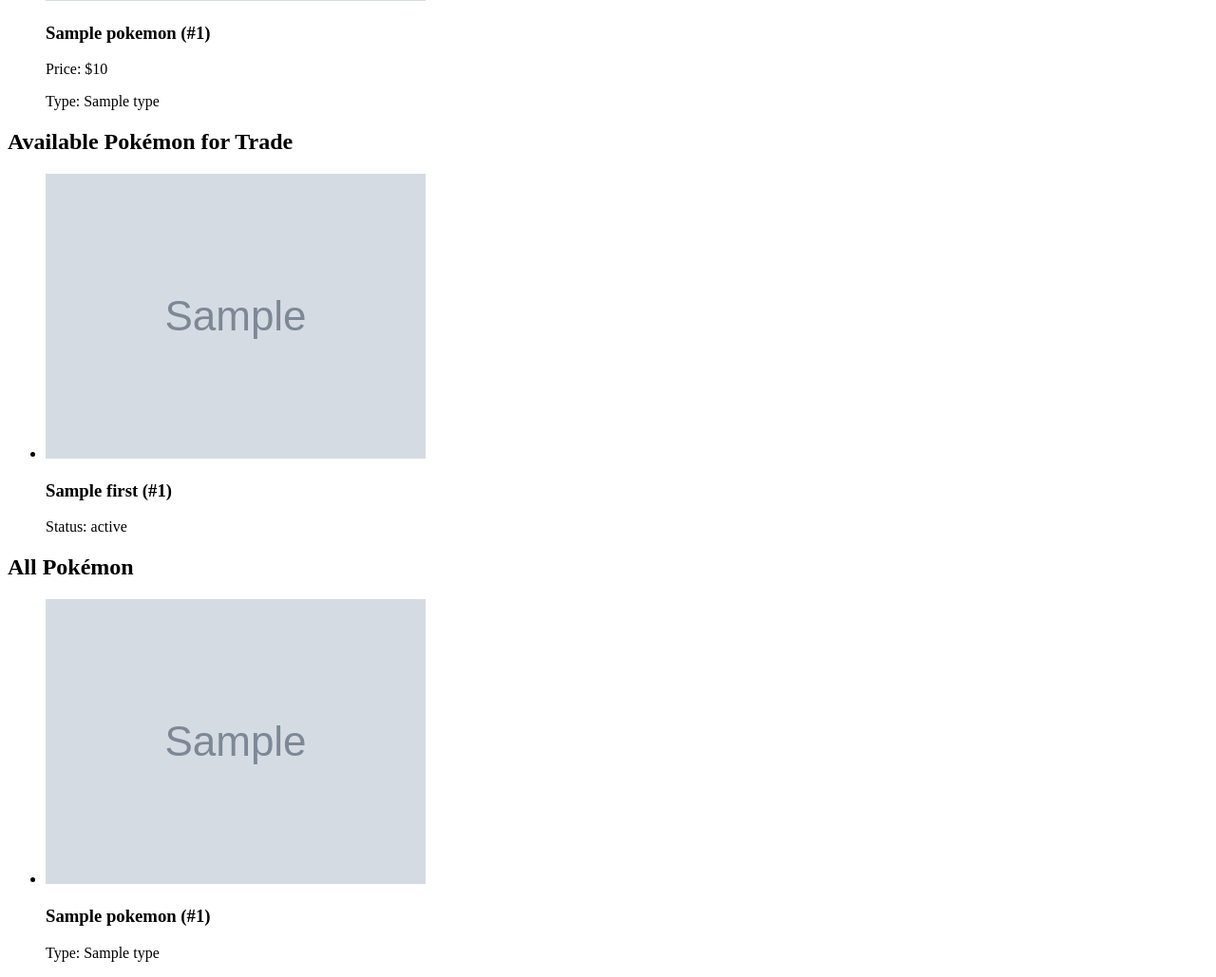
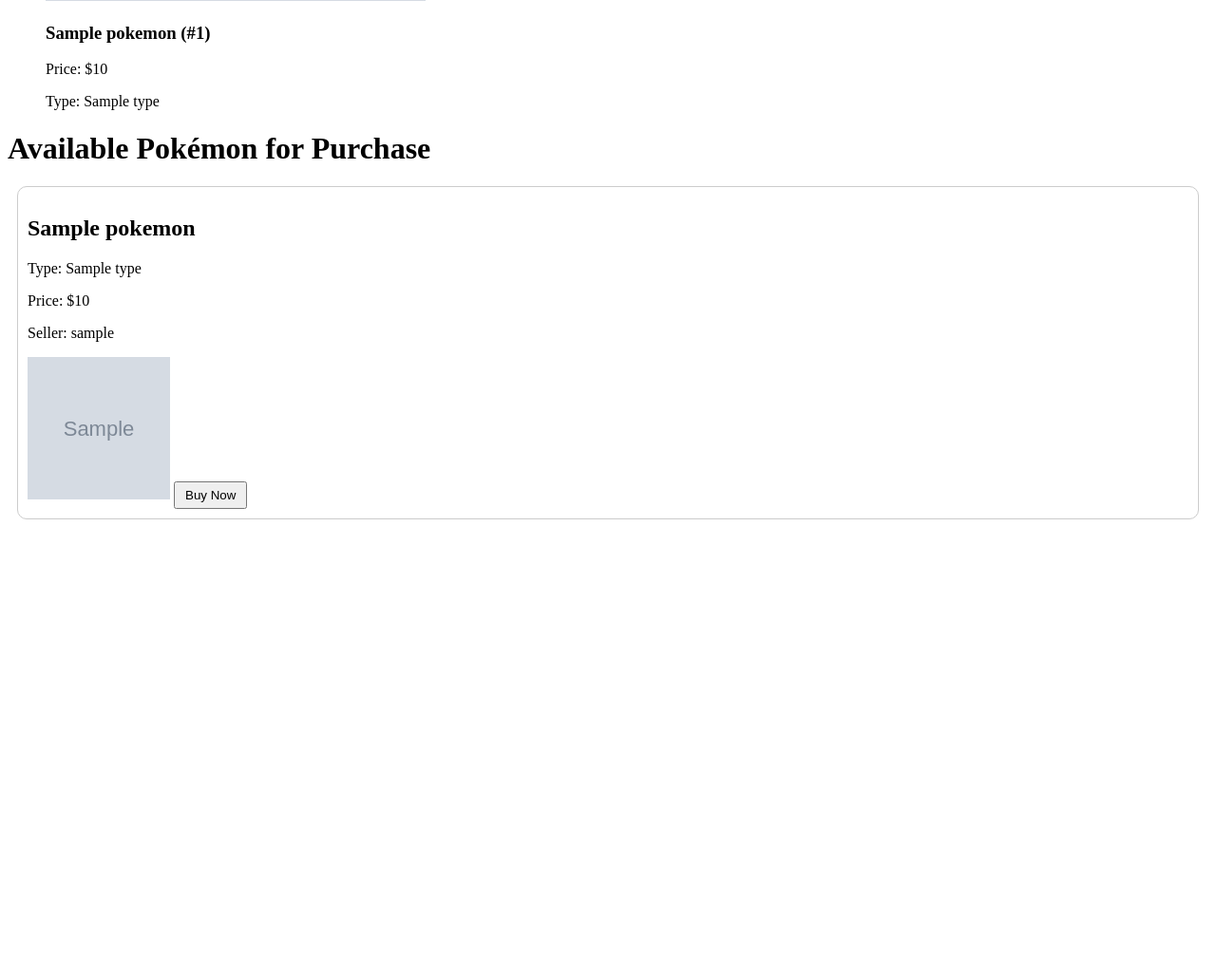
Before and after one commit to laurenaschmidt/project-2, a Django app: template PokeTrade/trading/templates/trading/marketplace.html in a window 1280 px wide. Shown: the part 426-1455 px from the top of the page at 95% size. After the commit the page ends 973 px from the top, so only its background shows below. Run offline with Django 3.2, Linux system fonts and the light colour scheme; the template is opened without the code that fills it: most values are stand-ins (such as "Sample title", 1, 10 or a date in 2020); grey boxes marked "Sample" are stand-in pictures.

Commit message:
marketplace updates

```diff
--- a/PokeTrade/trading/models.py
+++ b/PokeTrade/trading/models.py
@@ -44,6 +44,8 @@ class Sale(models.Model):
     price = models.DecimalField(max_digits=10, decimal_places=2)
     available = models.BooleanField(default=True)
 
+    def __str__(self):
+        return f"{self.pokemon.name} - ${self.price}"
 
 class WishList(models.Model):
     user = models.OneToOneField(User, on_delete=models.CASCADE)
--- a/PokeTrade/trading/templates/trading/marketplace.html
+++ b/PokeTrade/trading/templates/trading/marketplace.html
@@ -24,29 +24,21 @@
     </div>
 
     <div>
-        <h2>Available Pokémon for Trade</h2>
-        <ul>
-            {% for trade in trades %}
-                <li>
-                    <img src="{{ trade.pokemon_offered.first.image }}" alt="{{ trade.pokemon_offered.first.name }}">
-                    <h3>{{ trade.pokemon_offered.first.name }} (#{{ trade.pokemon_offered.first.number }})</h3>
-                    <p>Status: {{ trade.status }}</p>
-                </li>
-            {% endfor %}
-        </ul>
-    </div>
-
-    <div>
-        <h2>All Pokémon</h2>
-        <ul>
-            {% for pokemon in available_pokemon %}
-                <li>
-                    <img src="{{ pokemon.image }}" alt="{{ pokemon.name }}">
-                    <h3>{{ pokemon.name }} (#{{ pokemon.number }})</h3>
-                    <p>Type: {{ pokemon.type }}</p>
-                </li>
-            {% endfor %}
-        </ul>
+        <h1>Available Pokémon for Purchase</h1>
+  <div class="pokemon-list">
+    {% for sale in available_sales %}
+      <div class="pokemon-item" style="border: 1px solid #ccc; padding: 10px; margin: 10px; border-radius: 10px;">
+        <h2>{{ sale.pokemon.name }}</h2>
+        <p>Type: {{ sale.pokemon.type }}</p>
+        <p>Price: ${{ sale.price }}</p>
+        <p>Seller: {{ sale.seller.username }}</p>
+        {% if sale.pokemon.image %}
+          <img src="{{ sale.pokemon.image.url }}" alt="{{ sale.pokemon.name }}" style="width: 150px; height: 150px;">
+        {% endif %}
+        <button style="padding: 5px 10px; margin-top: 10px;">Buy Now</button>
+      </div>
+    {% endfor %}
+  </div>
     </div>
 </body>
 </html>
```
Also changed, not shown: PokeTrade/trading/views.py (+2 -12 lines), PokeTrade/db.sqlite3.
